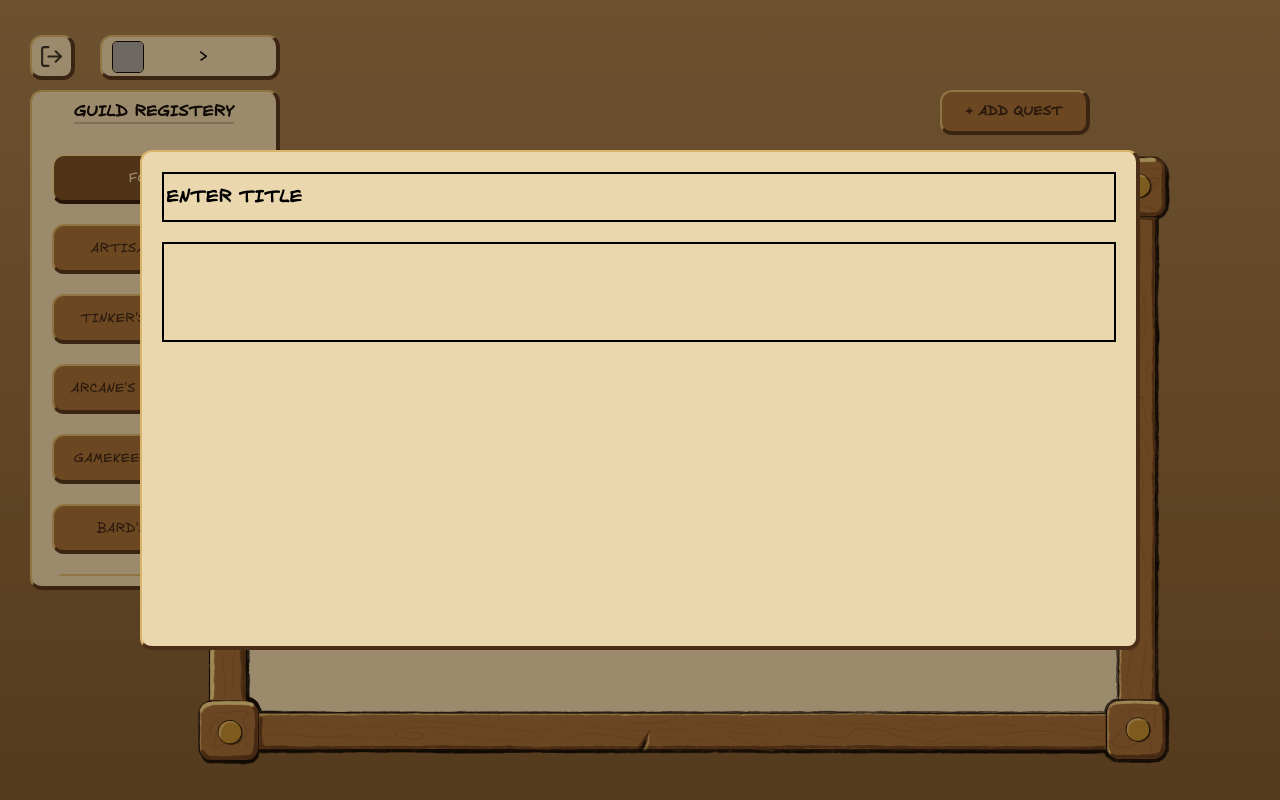
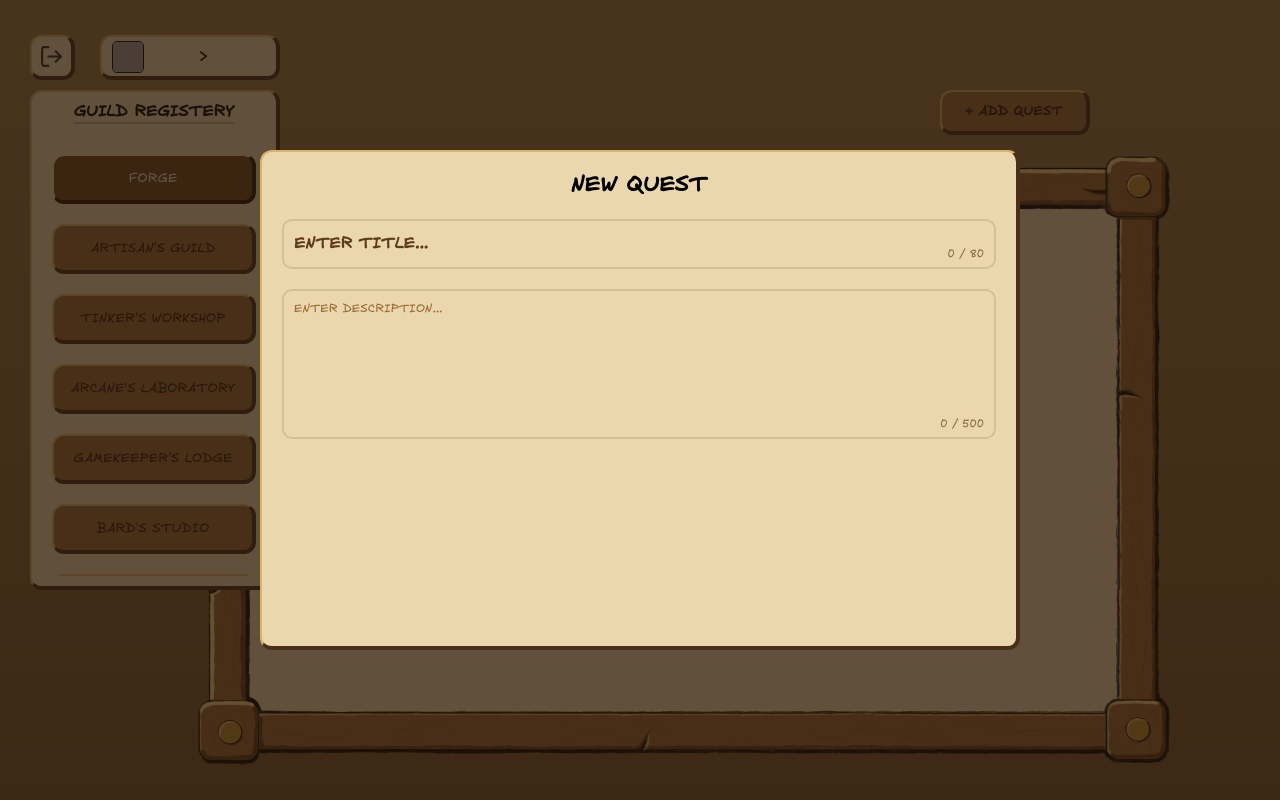
Before and after one commit to ECXNAIRE/GUILDHALL, a Flask app: page /main in a window 1280 px wide. Run offline with Flask 3, Linux system fonts and the light colour scheme; a user stored in the database is signed in; grey boxes are pictures that could not be loaded.

Commit message:
added title and description area with work counteer

```diff
--- a/templates/mainPage.html
+++ b/templates/mainPage.html
@@ -267,7 +267,7 @@
             left: 50%;
             top: 50%;
             transform: translate(-50%, -50%);
-            width: 1000px;
+            width: 760px;
             height: 500px;
             background: white;
             border-top: 2px solid #D8B46A;
@@ -277,7 +277,7 @@
             border-radius: 12px;
             z-index: 40;
             background: #EAD7AE;
-            padding:20px;
+            padding: 20px;
             display: flex;
             flex-direction: column;
             gap: 20px
@@ -288,20 +288,24 @@
             position: absolute;
             width: 100%;
             height: 100%;
-            background:#26170c;
-            opacity: 0.4;
+            background: #26170c;
+            opacity: 0.7;
         }
 
         #description {
             width: 100%;
-            height: 100px;
-            border: 2px solid black
+            height: 150px;
+            border: 2px solid #d1bb8ece;
+            border-radius: 10px;
+            position: relative;
         }
 
         #title {
             width: 100%;
             height: 50px;
-            border: 2px solid black;
+            border: 2px solid #d1bb8ece;
+            border-radius: 10px;
+            position: relative;
         }
 
         #titleTextArea {
@@ -309,11 +313,56 @@
             height: 100%;
             background: transparent;
             border: none;
-            font-size: 18px;
-            font-weight: 900;
-            text-align: ;
+            font-size: 16px;
+            font-weight: 700;
+            padding: 10px;
+            color: #5E3B1A;
         }
 
+        #titleCounter,
+        #descriptionCounter {
+            position: absolute;
+            right: 10px;
+            bottom: 6px;
+            font-size: 11px;
+            color: #8A6A45;
+            pointer-events: none;
+        }
+
+        #titleTextArea::placeholder {
+            color: #5E3B1A;
+        }
+
+        #descriptionTextArea {
+            width: 100%;
+            height: 100%;
+            border: none;
+            color: #9B6A32;
+            font-size: 12px;
+            border: none;
+            background: transparent;
+            padding: 10px;
+            resize: none;
+        }
+
+        #descriptionTextArea::placeholder {
+            color: #9B6A32;
+        }
+
+
+        #titleTextArea:focus,
+        #descriptionTextArea:focus {
+            outline: none;
+            box-shadow: none;
+        }
+
+        #header {
+            display: flex;
+            align-items: center;
+            justify-content: center;
+            font-size: 22px;
+            font-weight: 1000;
+        }
     </style>
 </head>
 
@@ -364,8 +413,14 @@
     <div id="overlay"></div>
 
     <div id="questPopup">
-        <div id="title"><input type="text" id="titleTextArea" value="ENTER TITLE"></textarea></div>
-        <div id="description"></div>
+        <div id="header">NEW QUEST</div>
+        <div id="title"><input type="text" id="titleTextArea" placeholder="ENTER TITLE..." maxlength="80">
+            <div id="titleCounter">0 / 80</div>
+        </div>
+        <div id="description"><textarea id="descriptionTextArea" placeholder="ENTER DESCRIPTION..."
+                maxlength="500"></textarea>
+            <div id="descriptionCounter">0 / 500</div>
+        </div>
         <div id="tags"></div>
         <div id="difficultyLevel"></div>
     </div>
@@ -376,6 +431,23 @@
         document.getElementById("profilepic").src = user.avatar;
         document.getElementById("userID").textContent = user.user_id
         document.getElementById("alias").textContent = user.user_name
+
+
+        //TITLE COUNTER
+        const titleInput = document.getElementById("titleTextArea")
+        const titleCounter = document.getElementById("titleCounter")
+
+        titleInput.addEventListener("input", () => {
+            titleCounter.textContent = `${titleInput.value.length} / 80`
+        })
+
+        //DESCRIPTION COUNTER
+        const descriptionInput = document.getElementById("descriptionTextArea")
+        const descriptionCounter = document.getElementById("descriptionCounter")
+
+        descriptionInput.addEventListener("input", () => {
+            descriptionCounter.textContent = `${descriptionInput.value.length} / 500`
+        })
     </script>
 </body>
 
```
